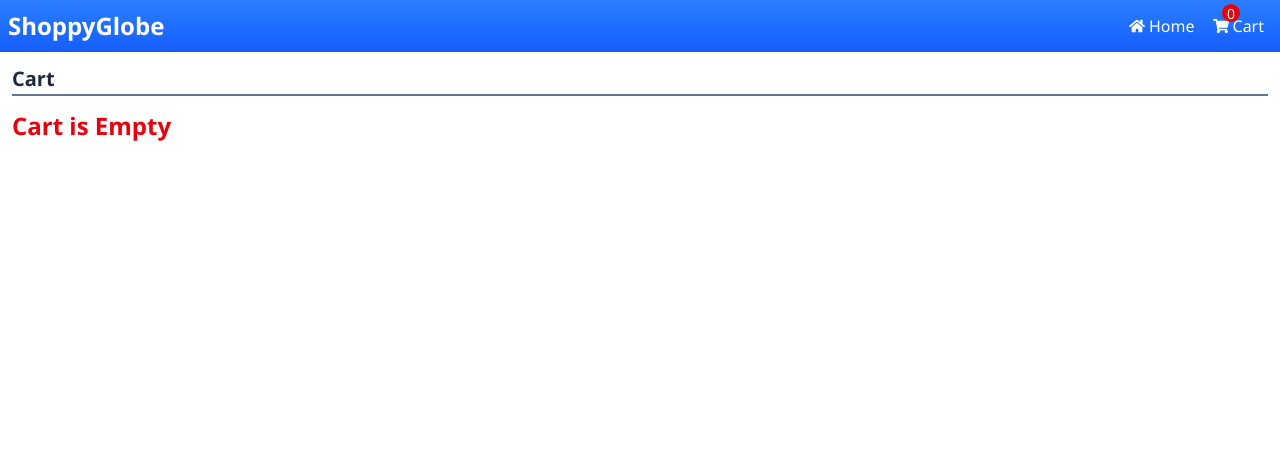
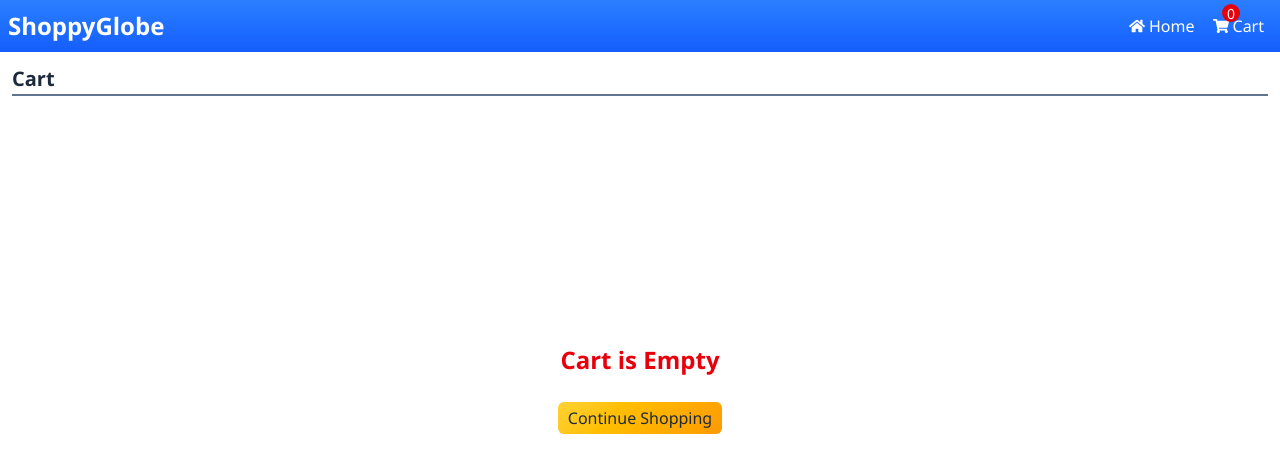
Before and after one commit to koushik2411/ShoppyGlobe-FE, a React (Vite) app: page /cart in a window 1280 px wide. Shown: the top 472 px of the page. Built offline with nearby package versions, Linux system fonts and the light colour scheme.

Commit message:
19th commit: Fixed empty cart UI

```diff
--- a/src/index.css
+++ b/src/index.css
@@ -332,6 +332,15 @@ nav {
 }
 
 .emptyCart {
+    height: 70vh;
+    display: flex;
+    flex-direction: column;
+    gap: 24px;
+    justify-content: center;
+    align-items: center;
+}
+
+.emptyCart h3 {
     color: var(--color-red-600);
     font-weight: 700;
     font-size: 24px;
--- a/src/pages/Cart.jsx
+++ b/src/pages/Cart.jsx
@@ -23,9 +23,15 @@ function Cart() {
             <h2 className='secHeader'>Cart</h2>
 
             {cartItems.length === 0 ? (
-                <h3 className='emptyCart'>
-                    Cart is Empty
-                </h3>
+                <div className='emptyCart'>
+                    <h3 className=''>Cart is Empty</h3>
+
+                    <Link>
+                        <button className='backBtn'>
+                            Continue Shopping
+                        </button>
+                    </Link>
+                </div>
             ) : (
                 <div className='cartList'>
                     {cartItems.map((item) => (
```
